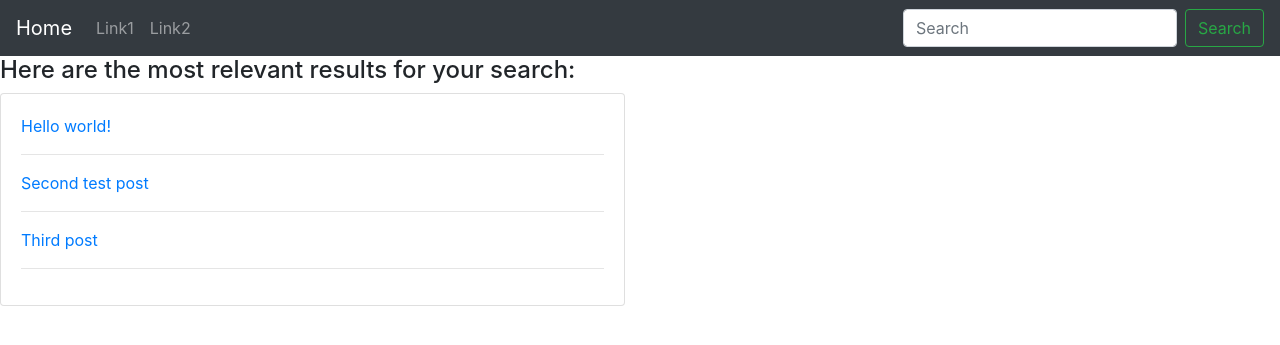
After one commit to aa-ag/blog, a Django app: template posts/templates/posts/results.html in a window 1280 px wide. The commit adds this page. Shown: the top 345 px of the page. Run offline with Django 3.2, Linux system fonts and the light colour scheme; the template is opened without the code that fills it: values that come from a table or form of the project are taken from there, others are empty; data comes from the database, SQL or seed files in the repository.

Commit message:
added search view + results html & url

```diff
--- a/posts/templates/posts/base.html
+++ b/posts/templates/posts/base.html
@@ -11,7 +11,7 @@
 </head>
 <body>
     <nav class="navbar navbar-expand-lg navbar-dark bg-dark">
-        <a class="navbar-brand" href="#">Home</a>
+        <a class="navbar-brand" href="{% url 'home' %}">Home</a>
         <button class="navbar-toggler" type="button" data-toggle="collapse" data-target="#navbarSupportedContent" aria-controls="navbarSupportedContent" aria-expanded="false" aria-label="Toggle navigation">
           <span class="navbar-toggler-icon"></span>
         </button>
@@ -25,8 +25,8 @@
                 <a class="nav-link" href="#">Link2</a>
             </li>
           </ul>
-          <form class="form-inline my-2 my-lg-0">
-            <input class="form-control mr-sm-2" type="search" placeholder="Search" aria-label="Search">
+          <form class="form-inline my-2 my-lg-0" required action="{% url 'search' %}" method="GET">
+            <input class="form-control mr-sm-2" type="text" name="search" placeholder="Search" aria-label="Search" required>
             <button class="btn btn-outline-success my-2 my-sm-0" type="submit">Search</button>
           </form>
         </div>
--- /dev/null
+++ b/posts/templates/posts/results.html
@@ -0,0 +1,23 @@
+{% extends 'posts/base.html' %}
+{% block content %}
+
+    <h4>Here are the most relevant results for your search:</h4>
+
+    <div class="row">
+        <div class="col-md-6">
+            <div class="card card-body">
+                <div class="all-result">
+                    {% for i in result %}
+                    <div>
+                        <a href="{% url 'post_details' i.id %}">
+                            {{i.title}}
+                        </a>
+                        <hr>
+                    </div>
+                    {% endfor %}
+                </div>
+            </div>
+        </div>
+    </div>
+
+{% endblock %}
```
Also changed, not shown: posts/views.py (+22 -3 lines).
